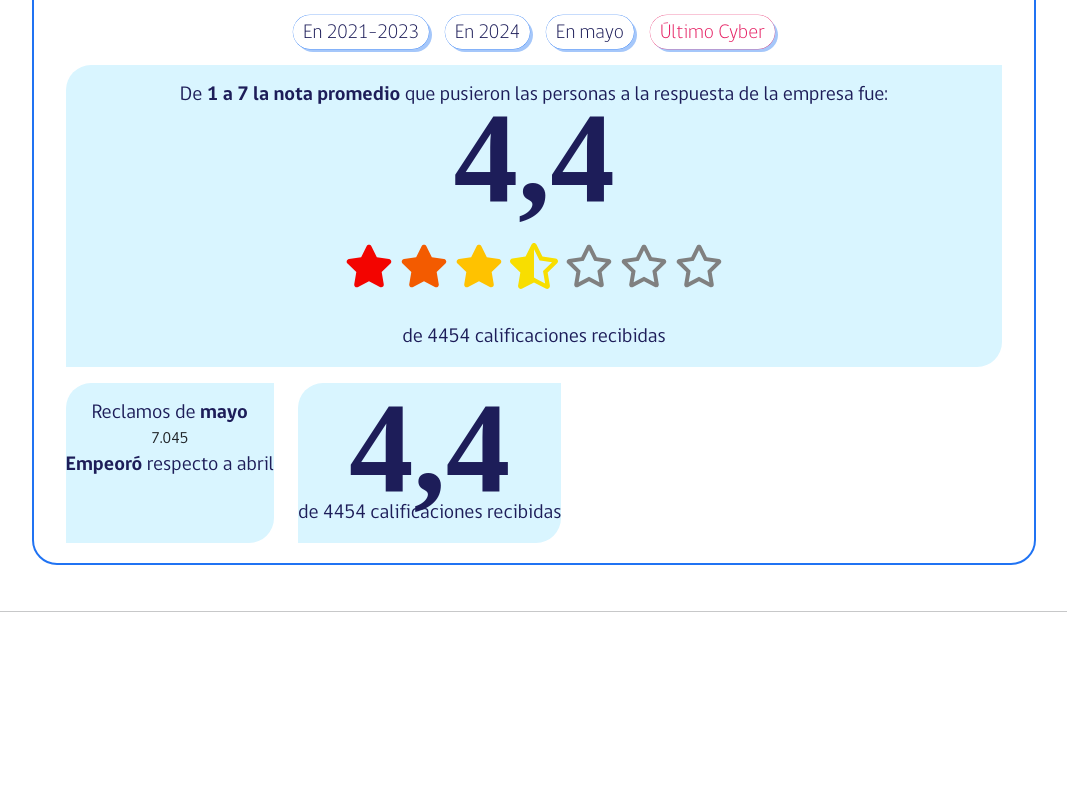
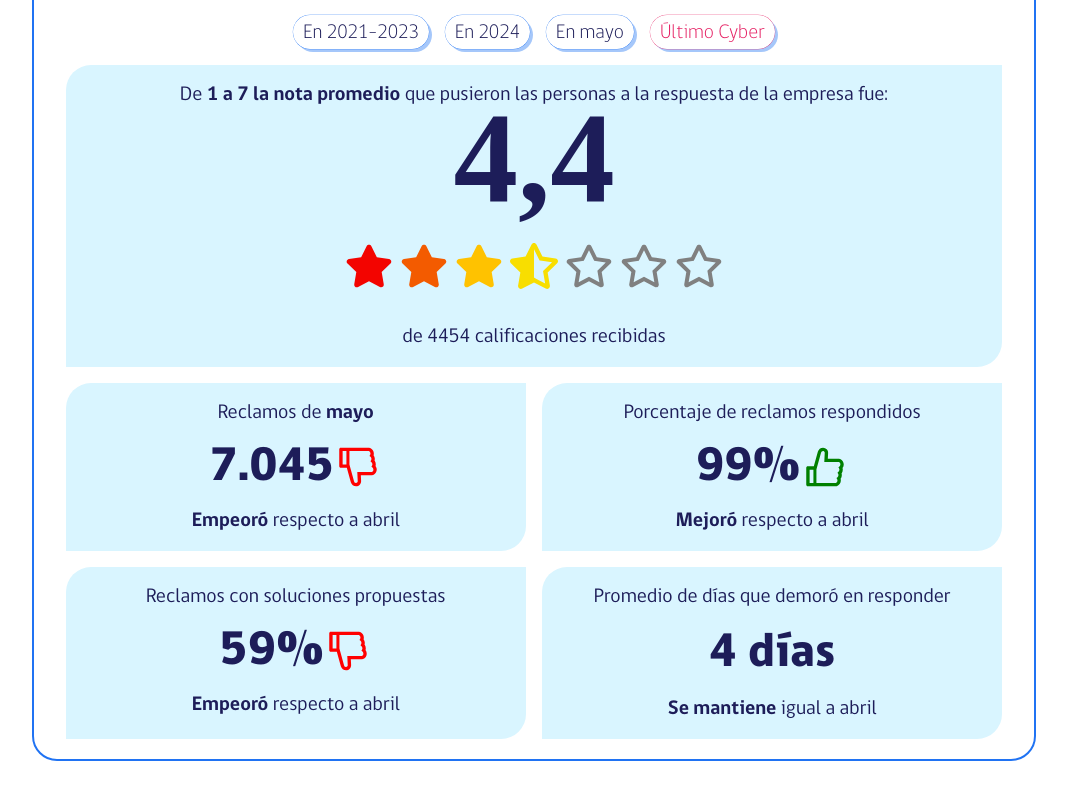
Before and after one commit to JorgeObreque/colabora, a React (Vite) app in the folder app/: page /company in a window 1280 px wide. Shown: the part 549-1349 px from the top of the page, without its empty margins (106-1173 px from the left). Before the commit the page ends 1177 px from the top, so only its background shows below. Built offline with nearby package versions, Linux system fonts and the light colour scheme; a web font is replaced by a local one.

Commit message:
feat: boards are added

```diff
--- a/app/src/components/Board/Board.css
+++ b/app/src/components/Board/Board.css
@@ -30,3 +30,11 @@
 .board-main .container{
     width: 80%;
 }
+
+.board-main .claims-count{
+    font-weight: 900;
+    font-size: 48px;
+    color:#1D1D59;
+    line-height:20px;
+
+}
--- a/app/src/components/Company/Company.jsx
+++ b/app/src/components/Company/Company.jsx
@@ -5,6 +5,8 @@ import Filter from "../Filter/Filter";
 import FilterGroup from "../FilterGroup/FilterGroup";
 import Board from "../Board/Board";
 import StarRating from "../StarRating/StarRating";
+import { AiOutlineDislike } from "react-icons/ai";
+import { AiOutlineLike } from "react-icons/ai";
 
 const Company = () =>{
     const styles = {color:"#E51E62",boxShadow: "0 0 0 0.2px #E51E62, 3px 3px 0px rgba(32, 115, 243, 0.4)"};
@@ -46,27 +48,64 @@ const Company = () =>{
                             de 4454 calificaciones recibidas
                         </div>
                     </Board>
-                    <div className="d-flex  flex-row gap-4">
-                        <Board size={''}>
+                    <div className="d-flex gap-3">
+                        <Board size={'100%'} className="g-col-6">
                             <div className="title">
                                 Reclamos de <b>mayo</b>
                             </div>
-                            <div className="claims-count">
-                                7.045
+                            <div className="claims-count py-3 d-flex justify-content-center align-items-center">
+                                <div>
+                                    7.045
+                                </div>
+                                <div>
+                                    <AiOutlineDislike size={'1em'} color={'red'} />
+                                </div>
                             </div>
                             <div className="info">
                                 <b>Empeoró</b> respecto a abril
                             </div>
                         </Board>
-                        <Board size={''} >
+                        <Board size={'100%'} className="g-col-6">
                             <div className="title">
-                                {/* De <b>1 a 7 la nota promedio</b> que pusieron las personas a la respuesta de la empresa fue: */}
+                                Porcentaje de reclamos respondidos
                             </div>
-                            <div className="score">
-                                4,4
+                            <div className="claims-count py-3 d-flex justify-content-center align-items-center">
+                                <div>99%</div>
+                                <div>
+                                    <AiOutlineLike size={'1em'} color={'green'} />
+                                </div>
                             </div>
                             <div className="info">
-                                de 4454 calificaciones recibidas
+                                <b>Mejoró</b> respecto a abril
+                            </div>
+                        </Board>
+                    </div>
+                    <div className="d-flex gap-3">
+                        <Board size={'100%'} className="g-col-6">
+                            <div className="title">
+                                Reclamos con soluciones propuestas
+                            </div>
+                            <div className="claims-count py-3 d-flex justify-content-center align-items-center">
+                                <div>
+                                    59%
+                                </div>
+                                <div>
+                                    <AiOutlineDislike size={'1em'} color={'red'} />
+                                </div>
+                            </div>
+                            <div className="info">
+                                <b>Empeoró</b> respecto a abril
+                            </div>
+                        </Board>
+                        <Board size={'100%'} className="g-col-6">
+                            <div className="title">
+                                Promedio de días que demoró en responder
+                            </div>
+                            <div className="claims-count py-3 d-flex justify-content-center align-items-center">
+                                <div className="py-3">4 días</div>
+                            </div>
+                            <div className="info">
+                                <b>Se mantiene</b> igual a abril
                             </div>
                         </Board>
                     </div>
```
